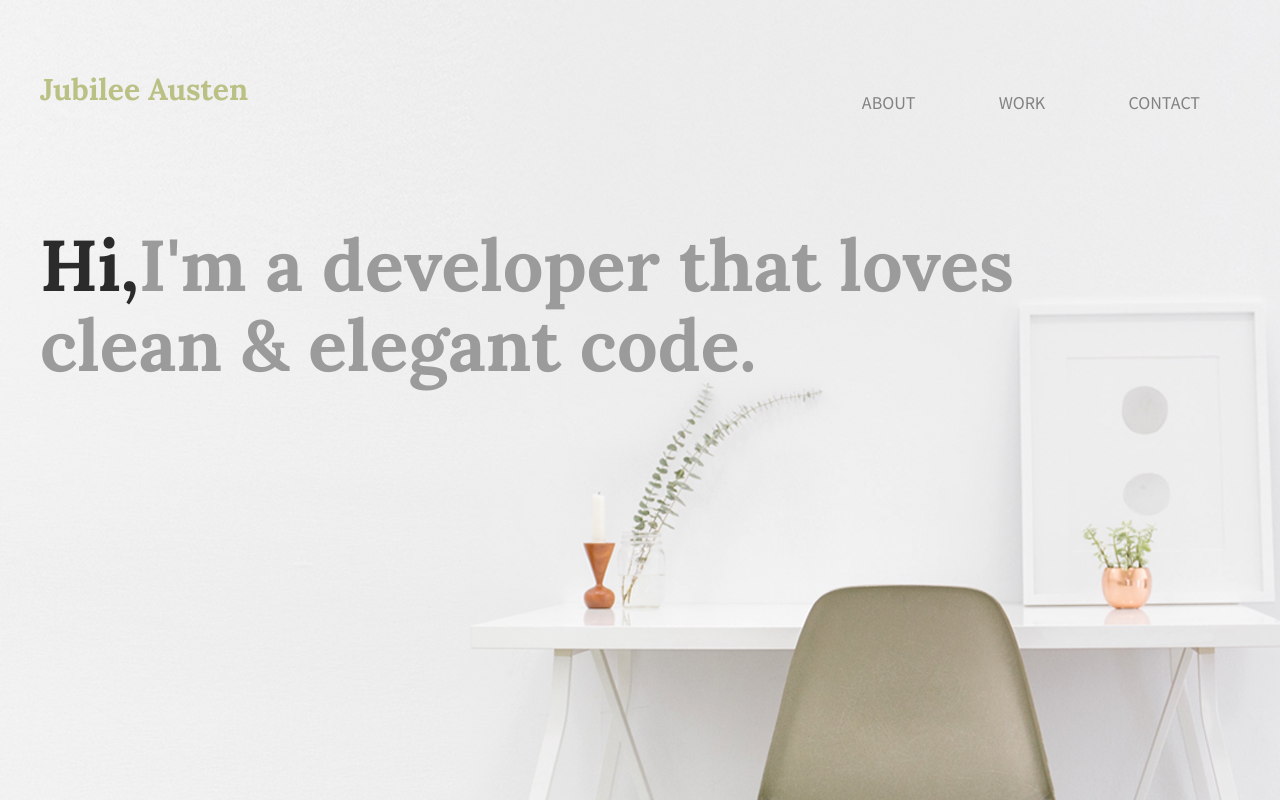
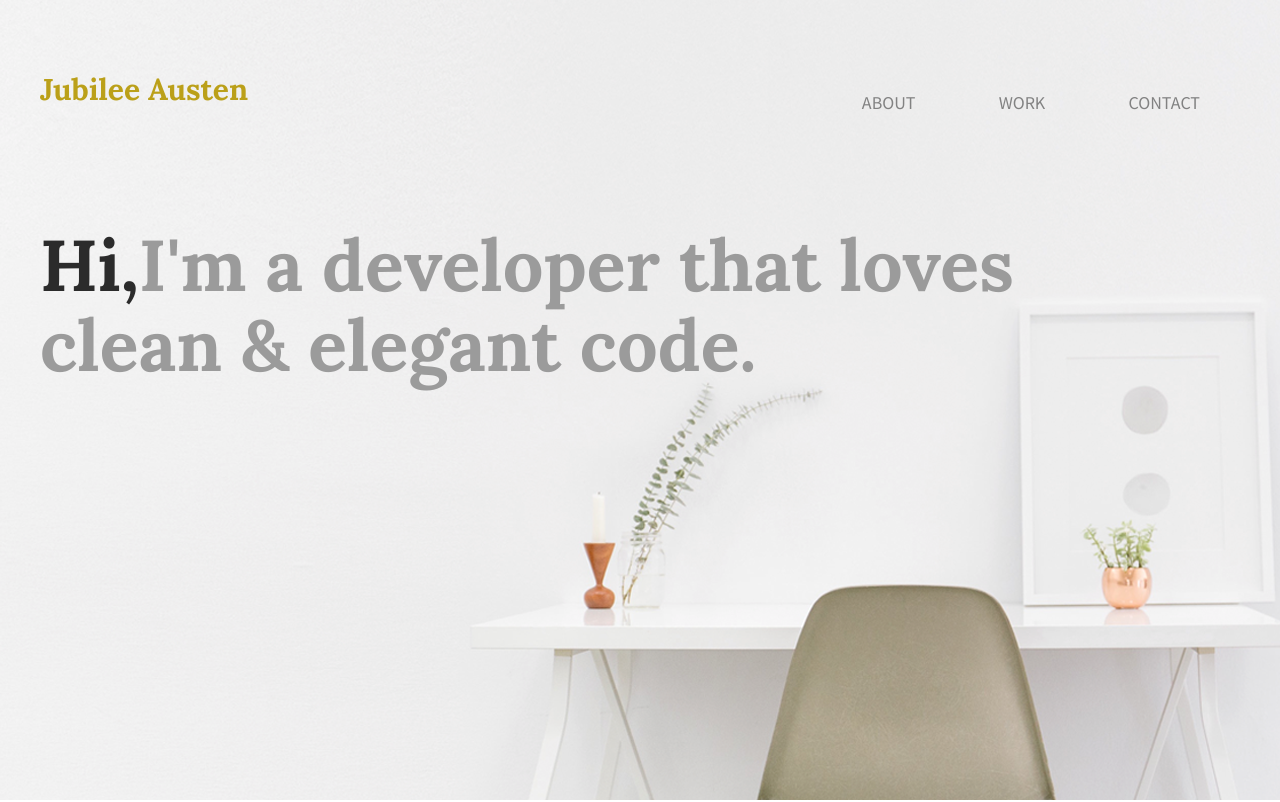
Before and after one commit to kvanier2822/my-site, a plain HTML site: page index.html in a window 1280 px wide. Shown: the top 802 px of the page. Drawn offline with Linux system fonts and the light colour scheme.

Commit message:
changed h1 color

```diff
--- a/css/main.css
+++ b/css/main.css
@@ -34,7 +34,7 @@ header {
 header h1 {
     font-family: 'Lora', serif;
     font-size: 30px;
-    color: #bbc085;
+    color: #bba019;
     padding: 50px 0;
 }
 nav {
```
Also changed, not shown: 1 other file.
